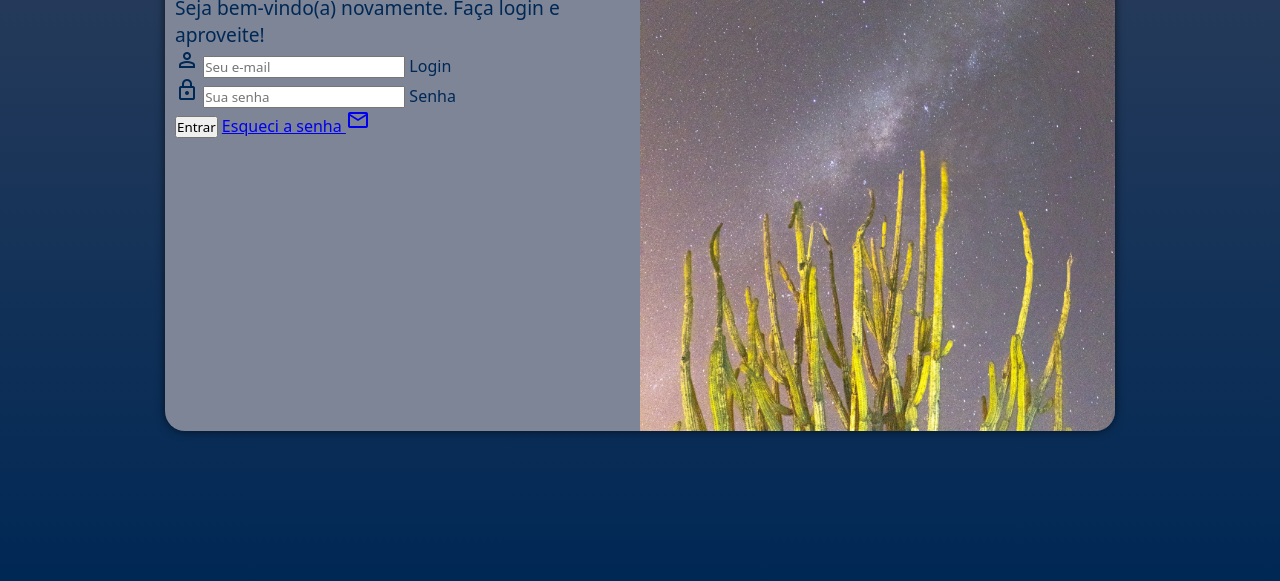
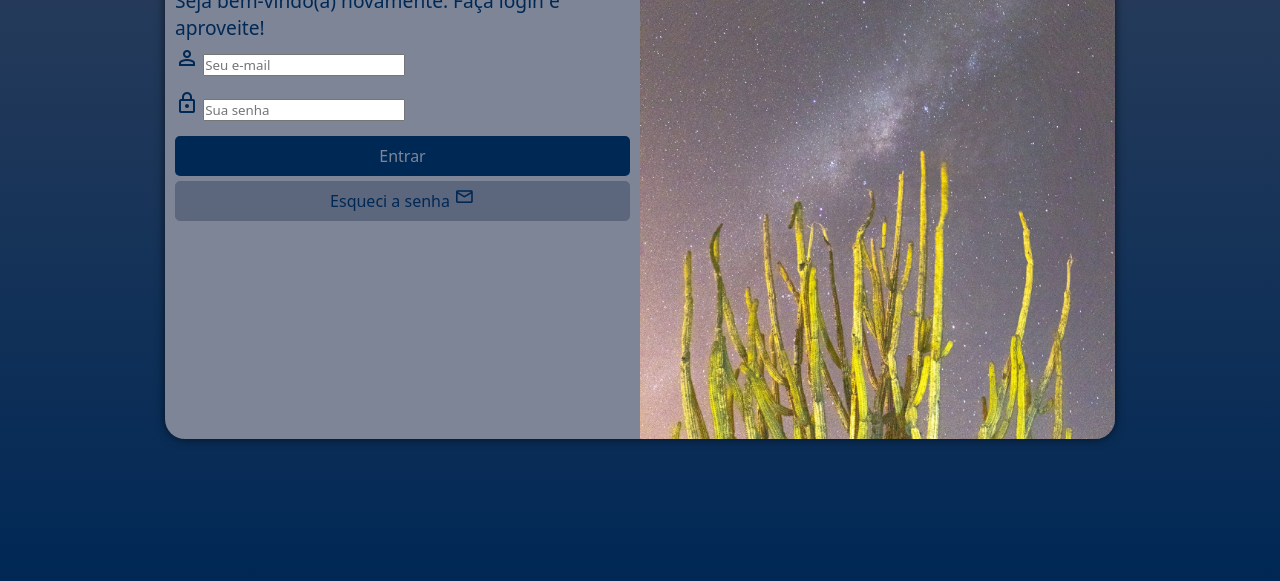
Before and after one commit to nathanfabio/projeto-login, a plain HTML site: page index.html in a window 1280 px wide. Shown: the part 219-800 px from the top of the page. Drawn offline with nearby package versions, Linux system fonts and the light colour scheme.

Commit message:
style update

```diff
--- a/estilos/style.css
+++ b/estilos/style.css
@@ -34,7 +34,7 @@ main {
 #login {
     background-color: white;
     width: 250px;
-    height: 500px;
+    height: 515px;
     border-radius: 20px;
     overflow: hidden;
     box-shadow: 0px 0px 10px rgba(0, 0, 0, 0.623);
@@ -65,3 +65,55 @@ main {
 #form p {
     font-size: 0.8em;
 }
+
+.campo {
+    width: 100%;
+    display: block;
+    height: 40px;
+    border-radius: 5px;
+    margin: 5px 0px;
+}
+
+.campo label {
+    display: none;
+}
+
+form > input[type=submit] {
+    display: block;
+    font-size: 1em;
+    width: 100%;
+    height: 40px;
+    background-color: var(--azul3);
+    color: var(--cinza3);
+    border: none;
+    border-radius: 5px;
+    cursor: pointer;
+}
+
+form > input[type=submit]:hover {
+    background-color: #003572;
+    color: var(--cinza2);
+}
+
+.botao {
+    display: block;
+    text-align: center;
+    font-size: 1em;
+    width: 100%;
+    height: 40px;
+    padding-top: 5px;
+    margin-top: 5px;
+    background-color: var(--cinza2);
+    color: var(--azul3);
+    border: 1px solid var(--cinza2);
+    border-radius: 5px;
+    text-decoration: none;
+}
+
+.botao:hover {
+    background-color: #6b778d;
+}
+
+.botao > span {
+    font-size: 1.3em;
+}
--- a/index.html
+++ b/index.html
@@ -34,7 +34,7 @@
                         <label for="isenha">Senha</label>
                     </div>
                     <input type="submit" value="Entrar">
-                    <a href="esqueci.html">
+                    <a href="esqueci.html" class="botao">
                         Esqueci a senha <span class="material-symbols-outlined">
                             mail
                             </span>
```
